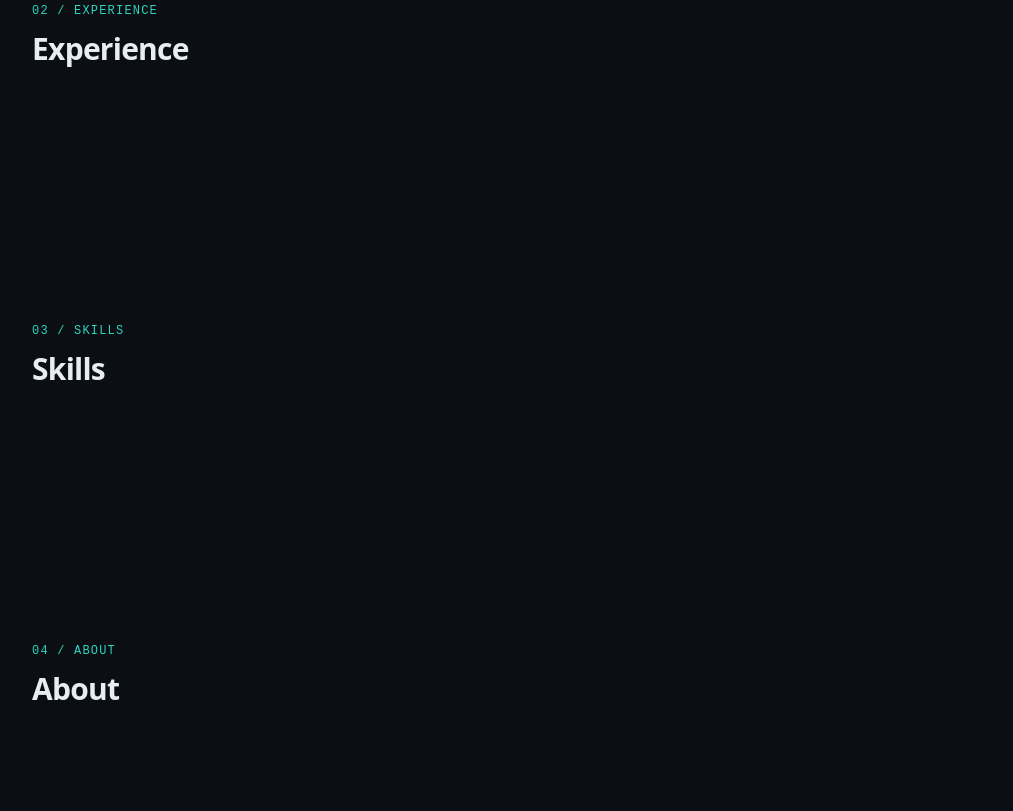
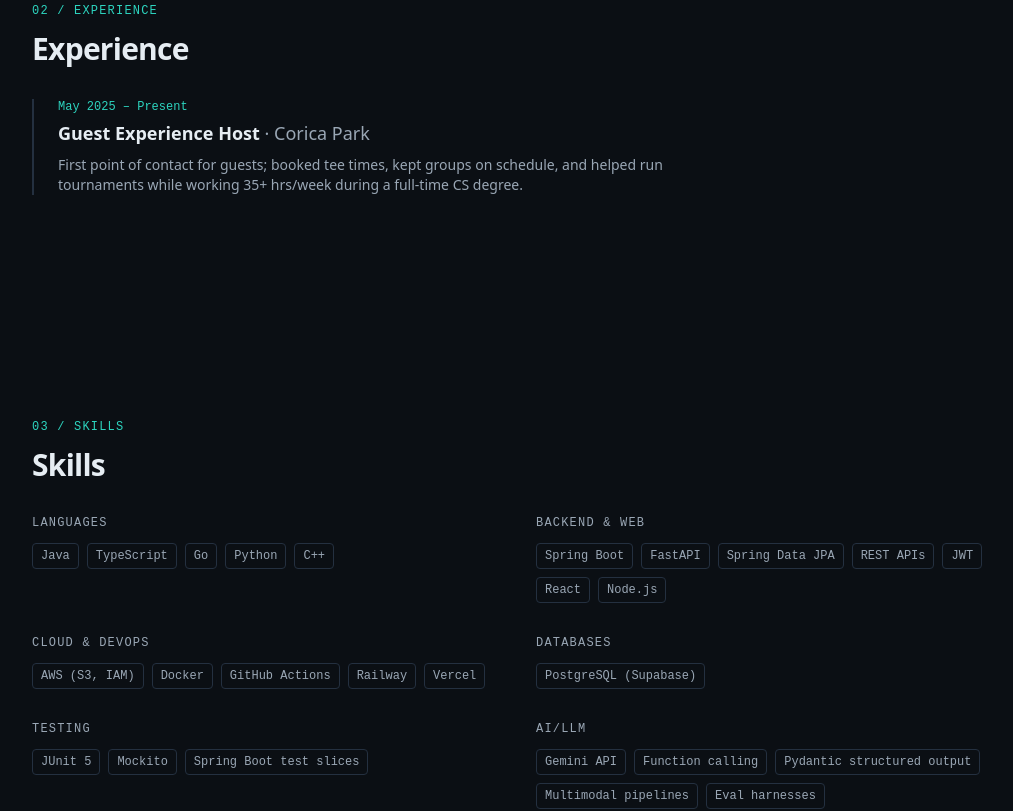
Before and after one commit to jlucas10/josiah-lucas, a React (Vite) app: page / in a window 1280 px wide. Shown: the part 2700-3511 px from the top of the page, without its empty margins (120-1133 px from the left). Built offline with nearby package versions, Linux system fonts and the light colour scheme.

Commit message:
feat: add experience and grouped skills sections

```diff
--- a/src/App.tsx
+++ b/src/App.tsx
@@ -1,8 +1,10 @@
+import Experience from './components/Experience'
 import FeaturedProject from './components/FeaturedProject'
 import Footer from './components/Footer'
 import ProjectCard from './components/ProjectCard'
 import Header from './components/Header'
 import Hero from './components/Hero'
+import Skills from './components/Skills'
 import Section from './components/Section'
 import { projects } from './data'
 
@@ -30,8 +32,12 @@ export default function App() {
             ))}
           </div>
         </Section>
-        <Section id="experience" label="02 / Experience" title="Experience" />
-        <Section id="skills" label="03 / Skills" title="Skills" />
+        <Section id="experience" label="02 / Experience" title="Experience">
+          <Experience />
+        </Section>
+        <Section id="skills" label="03 / Skills" title="Skills">
+          <Skills />
+        </Section>
         <Section id="about" label="04 / About" title="About" />
         <Section id="contact" label="05 / Contact" title="Contact" />
       </main>
--- /dev/null
+++ b/src/components/Experience.tsx
@@ -0,0 +1,17 @@
+import { experience } from '../data'
+
+export default function Experience() {
+  return (
+    <ol className="space-y-8">
+      {experience.map((e) => (
+        <li key={`${e.org}-${e.dates}`} className="border-l-2 border-border pl-6">
+          <p className="font-mono text-xs text-accent">{e.dates}</p>
+          <h3 className="mt-1 text-lg font-semibold">
+            {e.role} <span className="font-normal text-muted">· {e.org}</span>
+          </h3>
+          <p className="mt-2 max-w-2xl text-sm text-muted">{e.summary}</p>
+        </li>
+      ))}
+    </ol>
+  )
+}
--- /dev/null
+++ b/src/components/Skills.tsx
@@ -0,0 +1,19 @@
+import { skillGroups } from '../data'
+import Tag from './Tag'
+
+export default function Skills() {
+  return (
+    <div className="grid gap-8 sm:grid-cols-2">
+      {skillGroups.map((g) => (
+        <div key={g.label}>
+          <h3 className="font-mono text-xs uppercase tracking-widest text-muted">{g.label}</h3>
+          <ul aria-label={`${g.label} skills`} className="mt-3 flex flex-wrap gap-2">
+            {g.items.map((i) => (
+              <Tag key={i}>{i}</Tag>
+            ))}
+          </ul>
+        </div>
+      ))}
+    </div>
+  )
+}
```
